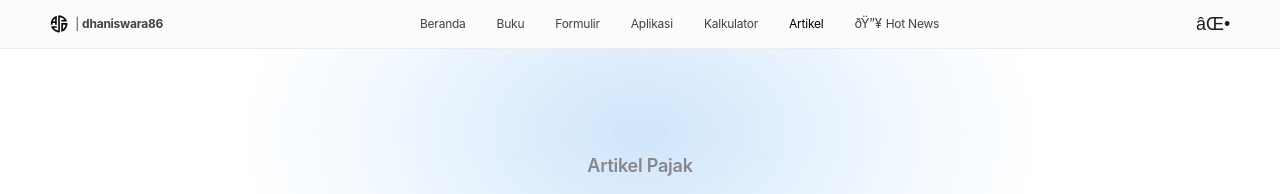
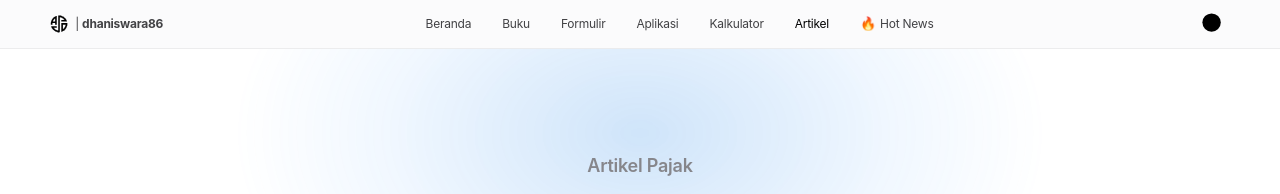
Before and after one commit to dhaniswara86/dhaniswara86.github.io, a Jekyll site: the page built from artikel.html, in a window 1280 px wide. Shown: the top 194 px of the page. Built offline with Jekyll 4.4.1, drawn with Linux system fonts in a browser that asks for light colours.

Commit message:
Ganti logo api

```diff
--- a/_includes/site-header.html
+++ b/_includes/site-header.html
@@ -13,7 +13,7 @@
       <a aria-haspopup="true" class="nav-menu-link" data-nav-menu="kalkulator" href="{{ '/kalkulator.html' | relative_url }}">Kalkulator</a>
       <a aria-haspopup="true" class="nav-menu-link" data-nav-menu="artikel" href="{{ '/artikel.html' | relative_url }}" {% if page.collection == 'artikel' or page.url == '/artikel.html' %}aria-current="page"{% endif %}>Artikel</a>
       <a aria-haspopup="true" class="nav-menu-link nav-hotnews" data-nav-menu="hotnews" href="{{ '/hotnews.html' | relative_url }}">
-        <span aria-hidden="true" class="nav-hotnews-icon">ðŸ”¥</span><span>Hot News</span>
+        <span aria-hidden="true" class="nav-hotnews-icon">&#128293;</span><span>Hot News</span>
       </a>
     </nav>
 
@@ -27,10 +27,19 @@
         id="collectionSearchTrigger"
         title="Lihat Koleksi"
         type="button"
-      >âŒ•</button>
+      >
+        <svg class="collection-search-icon" viewBox="0 0 24 24" aria-hidden="true" focusable="false">
+          <circle cx="11" cy="11" r="6.5"></circle>
+          <path d="M16 16l4 4"></path>
+        </svg>
+      </button>
 
       <button aria-expanded="false" aria-label="Buka menu" class="menu-toggle" id="menuToggle" type="button">
-        â˜°
+        <span class="menu-toggle-icon" aria-hidden="true">
+          <span></span>
+          <span></span>
+          <span></span>
+        </span>
       </button>
     </div>
   </div>
@@ -46,7 +55,7 @@
         <span class="nav-mega-kicker">Buku Digital</span>
         <h2>Belajar pajak dengan materi yang lebih terstruktur.</h2>
         <p>Modul, panduan, dan referensi perpajakan untuk Coretax, PPh, PPN, XML, dan aplikasi DJP.</p>
-        <a class="nav-mega-main-link" href="{{ '/buku.html' | relative_url }}">Lihat seluruh buku <span aria-hidden="true">â€º</span></a>
+        <a class="nav-mega-main-link" href="{{ '/buku.html' | relative_url }}">Lihat seluruh buku <span aria-hidden="true">&rsaquo;</span></a>
       </div>
       <div class="nav-mega-column">
         <p class="nav-mega-label">Pilihan terbaru</p>
@@ -70,7 +79,7 @@
         <span class="nav-mega-kicker">Formulir Perpajakan</span>
         <h2>Dokumen berdasarkan kebutuhan administrasi.</h2>
         <p>Koleksi formulir untuk registrasi, PKP, Bea Meterai, PBB, kuasa, SPT, dan kebutuhan administrasi lainnya.</p>
-        <a class="nav-mega-main-link" href="{{ '/formulir.html' | relative_url }}">Lihat seluruh formulir <span aria-hidden="true">â€º</span></a>
+        <a class="nav-mega-main-link" href="{{ '/formulir.html' | relative_url }}">Lihat seluruh formulir <span aria-hidden="true">&rsaquo;</span></a>
       </div>
       <div class="nav-mega-column">
         <p class="nav-mega-label">Sering digunakan</p>
@@ -93,7 +102,7 @@
         <span class="nav-mega-kicker">Aplikasi Perpajakan</span>
         <h2>Installer dan arsip aplikasi perpajakan.</h2>
         <p>Portal aplikasi untuk pengelolaan data dan pelaporan perpajakan.</p>
-        <a class="nav-mega-main-link" href="{{ '/aplikasi.html' | relative_url }}">Buka portal aplikasi <span aria-hidden="true">â€º</span></a>
+        <a class="nav-mega-main-link" href="{{ '/aplikasi.html' | relative_url }}">Buka portal aplikasi <span aria-hidden="true">&rsaquo;</span></a>
       </div>
       <div class="nav-mega-column">
         <p class="nav-mega-label">Kategori</p>
@@ -114,7 +123,7 @@
         <span class="nav-mega-kicker">Kalkulator Pajak</span>
         <h2>Hitung dan petakan kewajiban pajak lebih praktis.</h2>
         <p>Alat bantu untuk PPN, PPh Pasal 21, transaksi instansi pemerintah, dan pengembalian pendahuluan.</p>
-        <a class="nav-mega-main-link" href="{{ '/kalkulator.html' | relative_url }}">Lihat seluruh kalkulator <span aria-hidden="true">â€º</span></a>
+        <a class="nav-mega-main-link" href="{{ '/kalkulator.html' | relative_url }}">Lihat seluruh kalkulator <span aria-hidden="true">&rsaquo;</span></a>
       </div>
       <div class="nav-mega-column">
         <p class="nav-mega-label">Alat bantu utama</p>
@@ -133,7 +142,7 @@
         <span class="nav-mega-kicker">Artikel Pajak</span>
         <h2>Penjelasan ketentuan dalam bahasa yang lebih sederhana.</h2>
         <p>Artikel membahas administrasi, PPh, PPN, Coretax, UMKM, dan prosedur perpajakan.</p>
-        <a class="nav-mega-main-link" href="{{ '/artikel.html' | relative_url }}">Lihat seluruh artikel <span aria-hidden="true">â€º</span></a>
+        <a class="nav-mega-main-link" href="{{ '/artikel.html' | relative_url }}">Lihat seluruh artikel <span aria-hidden="true">&rsaquo;</span></a>
       </div>
       <div class="nav-mega-column nav-mega-featured">
         <p class="nav-mega-label">Artikel</p>
@@ -156,7 +165,7 @@
         <span class="nav-mega-kicker hot">Hot News</span>
         <h2>Informasi perpajakan yang perlu lebih cepat diketahui.</h2>
         <p>Pembaruan Coretax, regulasi, layanan, pengumuman, dan isu perpajakan terbaru.</p>
-        <a class="nav-mega-main-link hot" href="{{ '/hotnews.html' | relative_url }}">Lihat seluruh Hot News <span aria-hidden="true">â€º</span></a>
+        <a class="nav-mega-main-link hot" href="{{ '/hotnews.html' | relative_url }}">Lihat seluruh Hot News <span aria-hidden="true">&rsaquo;</span></a>
       </div>
       <div class="nav-mega-column nav-mega-featured">
         <p class="nav-mega-label">Terbaru</p>
@@ -181,7 +190,7 @@
   <div class="mega-menu-inner">
     <div class="mega-menu-top">
       <span class="mega-menu-label">Koleksi Kabayan</span>
-      <button aria-label="Tutup menu koleksi" class="mega-menu-close" id="megaMenuClose" type="button">Ã—</button>
+      <button aria-label="Tutup menu koleksi" class="mega-menu-close" id="megaMenuClose" type="button">&times;</button>
     </div>
 
     <div class="mega-menu-grid">
@@ -203,7 +212,7 @@
           {% for item in nav_articles limit: 4 %}
             <a href="{{ item.url | relative_url }}">{{ item.title }}</a>
           {% endfor %}
-          <a class="mega-view-all" href="{{ '/artikel.html' | relative_url }}">Lihat seluruh artikel <span aria-hidden="true">â€º</span></a>
+          <a class="mega-view-all" href="{{ '/artikel.html' | relative_url }}">Lihat seluruh artikel <span aria-hidden="true">&rsaquo;</span></a>
         </nav>
       </section>
 
@@ -227,5 +236,5 @@
   <a href="{{ '/aplikasi.html' | relative_url }}">Aplikasi</a>
   <a href="{{ '/kalkulator.html' | relative_url }}">Kalkulator</a>
   <a href="{{ '/artikel.html' | relative_url }}" {% if page.collection == 'artikel' or page.url == '/artikel.html' %}aria-current="page"{% endif %}>Artikel</a>
-  <a class="nav-hotnews" href="{{ '/hotnews.html' | relative_url }}"><span aria-hidden="true" class="nav-hotnews-icon">ðŸ”¥</span><span>Hot News</span></a>
+  <a class="nav-hotnews" href="{{ '/hotnews.html' | relative_url }}"><span aria-hidden="true" class="nav-hotnews-icon">&#128293;</span><span>Hot News</span></a>
 </nav>
```
